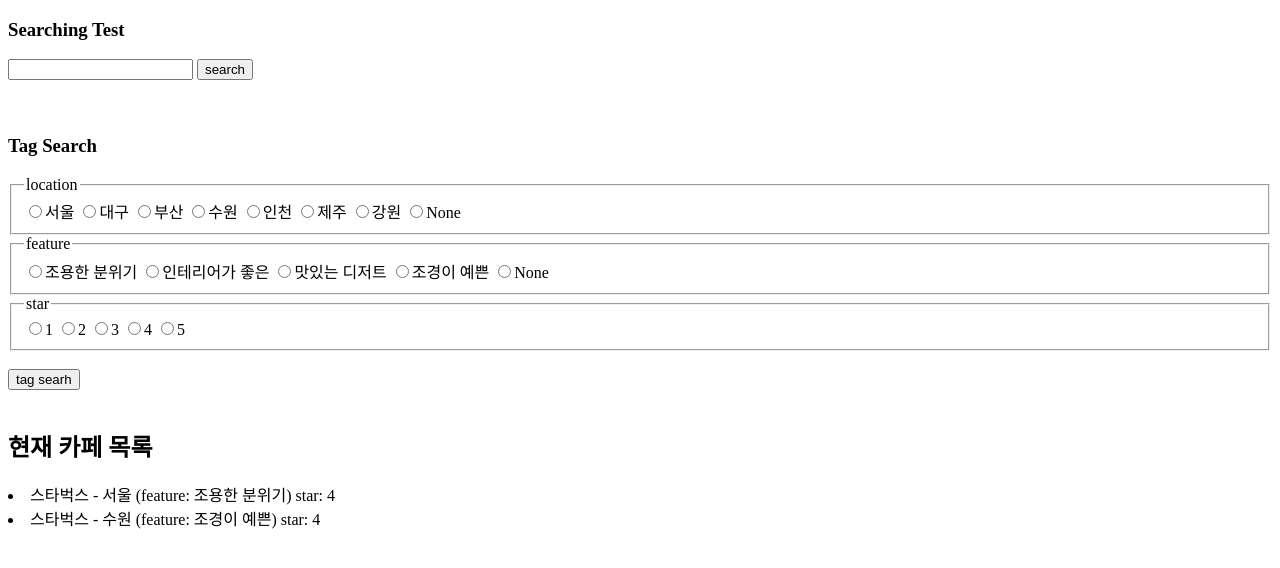
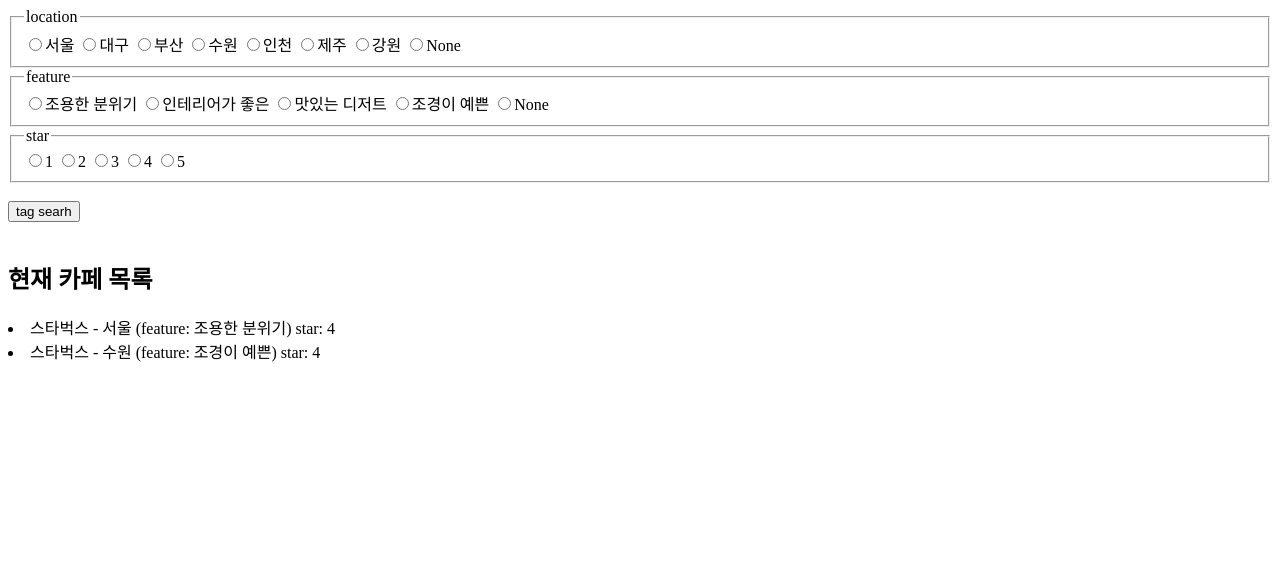
Before and after one commit to techofficer20/likelion7th_hackaton, a Django app: page /searchapp in a window 1280 px wide. Shown: the top 568 px of the page. Run offline with Django 3.2, Linux system fonts and the light colour scheme; data comes from the database, SQL or seed files in the repository; parts of the project's set-up code (start-up, migrations or seed data) failed here and were passed over.

Commit message:
search update commit

```diff
--- a/cafeproject/searchapp/templates/index.html
+++ b/cafeproject/searchapp/templates/index.html
@@ -7,15 +7,6 @@
     <title>Document</title>
 </head>
 <body>
-    <h3>Searching Test</h3>
-    <form action = "{% url 'result' %}" method = "GET"> <!-- 바로 result.html로 넘어가도록 -->
-        <input type = "search" value = "" name = 'searching'/> <!-- 검색어 얻어내기 위해 name 추가 -->
-        <input type = "submit" value = "search">
-    </form>
-    <br/>
-    <br/>
-    <h3>Tag Search</h3>
-
     <form action = "{% url 'result' %}" method="GET">
         <fieldset>
             <legend>location</legend>
```
Also changed, not shown: cafeproject/searchapp/templates/result.html (+0 -10 lines).
